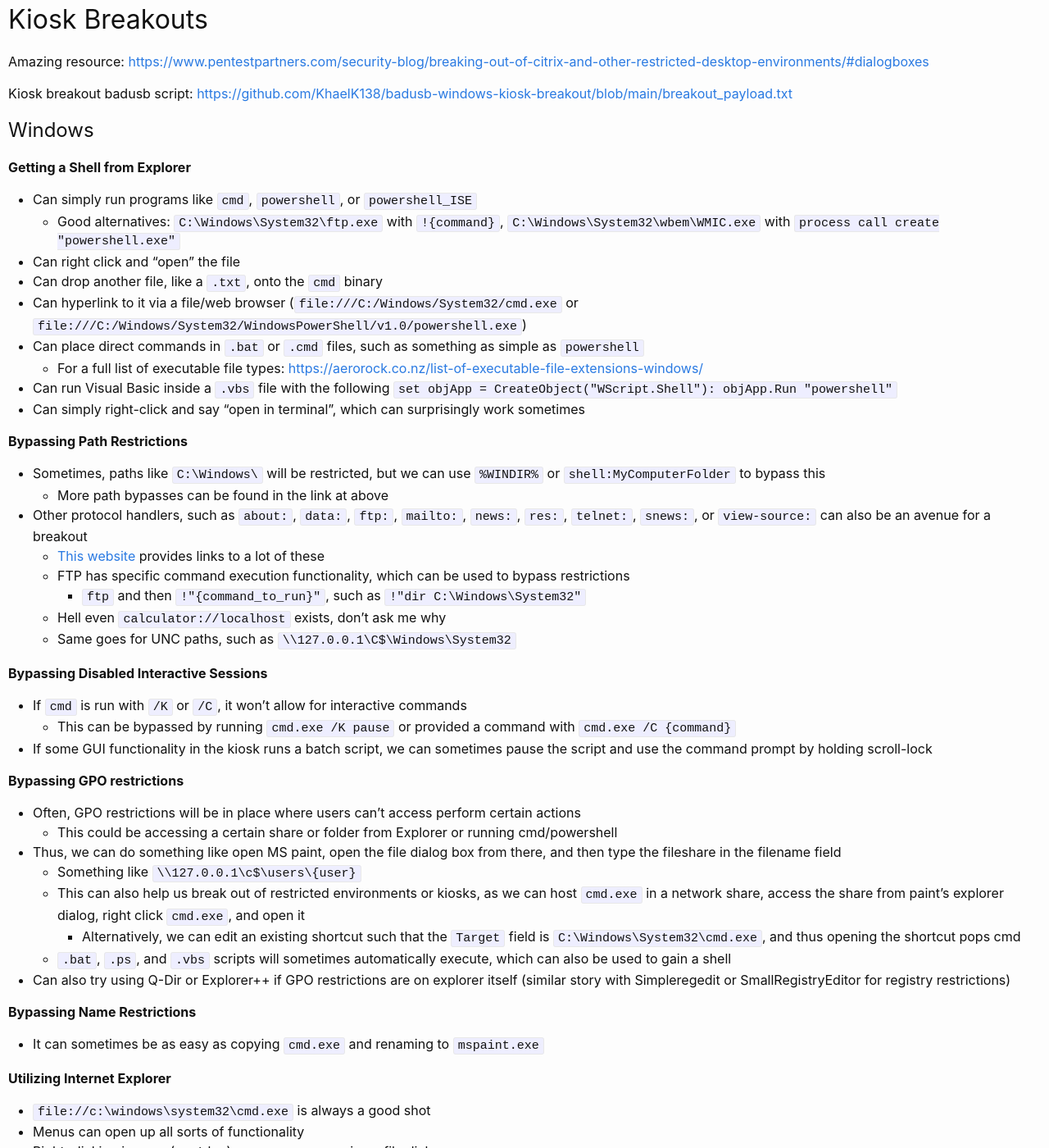
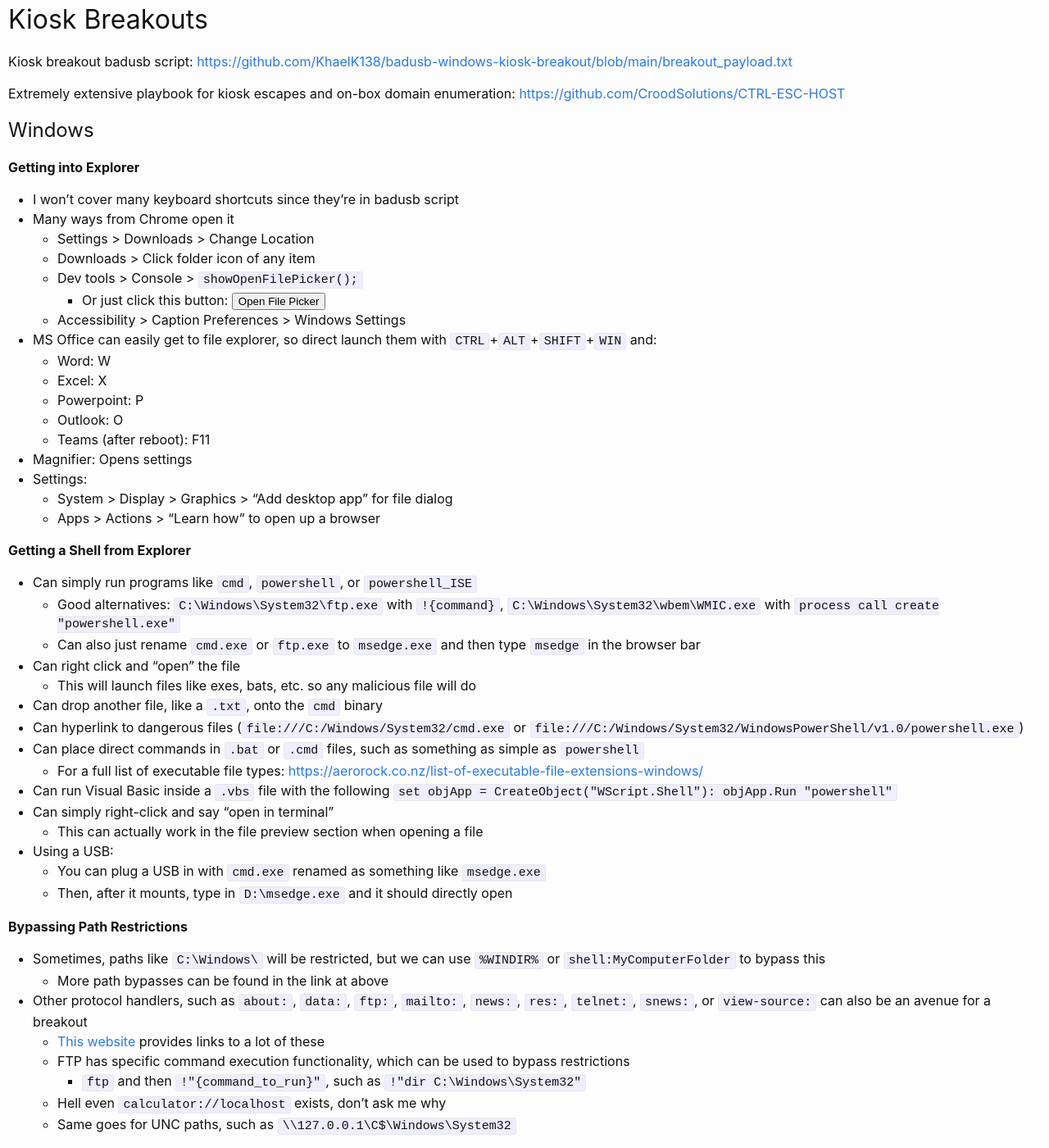
Before and after one commit to KhaelK138/KhaelK138.github.io, a Jekyll site: the page built from markdown/KioskBreakouts.md, in a window 1280 px wide and 1400 px high. Shown: the whole window at 82% size. Built offline with Jekyll 4.4.1, drawn with Linux system fonts in a browser that asks for light colours; some of the changed text lies outside the part shown.

Commit message:
updated kiosk notes

```diff
--- a/markdown/KioskBreakouts.md
+++ b/markdown/KioskBreakouts.md
@@ -3,22 +3,47 @@
 pagetitle: Kiosk Breakouts
 ---
 
-Amazing resource: [https://www.pentestpartners.com/security-blog/breaking-out-of-citrix-and-other-restricted-desktop-environments/#dialogboxes](https://www.pentestpartners.com/security-blog/breaking-out-of-citrix-and-other-restricted-desktop-environments/#dialogboxes)
-
 Kiosk breakout badusb script: [https://github.com/KhaelK138/badusb-windows-kiosk-breakout/blob/main/breakout_payload.txt](https://github.com/KhaelK138/badusb-windows-kiosk-breakout/blob/main/breakout_payload.txt)
 
+Extremely extensive playbook for kiosk escapes and on-box domain enumeration: [https://github.com/CroodSolutions/CTRL-ESC-HOST](https://github.com/CroodSolutions/CTRL-ESC-HOST)
+
 ## Windows
+
+**Getting into Explorer**
+- I won't cover many keyboard shortcuts since they're in badusb script
+- Many ways from Chrome open it
+  - Settings > Downloads > Change Location
+  - Downloads > Click folder icon of any item
+  - Dev tools > Console > `showOpenFilePicker();`
+    - Or just click this button: <button onclick="showOpenFilePicker()">Open File Picker</button>
+  - Accessibility > Caption Preferences > Windows Settings
+- MS Office can easily get to file explorer, so direct launch them with `CTRL`+`ALT`+`SHIFT`+`WIN` and:
+  - Word: W
+  - Excel: X
+  - Powerpoint: P
+  - Outlook: O
+  - Teams (after reboot): F11
+- Magnifier: Opens settings
+- Settings:
+  - System > Display > Graphics > "Add desktop app" for file dialog
+  - Apps > Actions > "Learn how" to open up a browser
 
 **Getting a Shell from Explorer**
 - Can simply run programs like `cmd`, `powershell`, or `powershell_ISE`
   - Good alternatives: `C:\Windows\System32\ftp.exe` with `!{command}`, `C:\Windows\System32\wbem\WMIC.exe` with `process call create "powershell.exe"`
+  - Can also just rename `cmd.exe` or `ftp.exe` to `msedge.exe` and then type `msedge` in the browser bar
 - Can right click and "open" the file
+  - This will launch files like exes, bats, etc. so any malicious file will do
 - Can drop another file, like a `.txt`, onto the `cmd` binary
-- Can hyperlink to it via a file/web browser (`file:///C:/Windows/System32/cmd.exe` or `file:///C:/Windows/System32/WindowsPowerShell/v1.0/powershell.exe`)
+- Can hyperlink to dangerous files (`file:///C:/Windows/System32/cmd.exe` or `file:///C:/Windows/System32/WindowsPowerShell/v1.0/powershell.exe`)
 - Can place direct commands in `.bat` or `.cmd` files, such as something as simple as `powershell`
   - For a full list of executable file types: [https://aerorock.co.nz/list-of-executable-file-extensions-windows/](https://aerorock.co.nz/list-of-executable-file-extensions-windows/)
 - Can run Visual Basic inside a `.vbs` file with the following `set objApp = CreateObject("WScript.Shell"): objApp.Run "powershell"`
-- Can simply right-click and say "open in terminal", which can surprisingly work sometimes
+- Can simply right-click and say "open in terminal"
+  - This can actually work in the file preview section when opening a file
+- Using a USB:
+  - You can plug a USB in with `cmd.exe` renamed as something like `msedge.exe`
+  - Then, after it mounts, type in `D:\msedge.exe` and it should directly open
 
 **Bypassing Path Restrictions**
 - Sometimes, paths like `C:\Windows\` will be restricted, but we can use `%WINDIR%` or `shell:MyComputerFolder` to bypass this
@@ -65,6 +90,12 @@
   - RGB pixels in order: `10 0 0`, `13 10 13`, `100 109 99`, `120 101 46`, `0 0 101`, `0 0 0`
 - Then, save as a 24-bit Bitmap and rename to a `.bat` file
 - Finally, open the batch file
+
+**Touchscreen Kiosks**
+- Just sorta swipe your hand all over it
+- Swipe around with 3/4/5 fingers
+- Hold down all four corners at once
+- Getting a keyboard if only touchscreen: Settings > Accessibility > Keyboard (scroll down) > On-screen keyboard
 
 **MS Office Macros**
 - We can often get a powershell Window by creating a `docx` file, opening it, and running a macro
```
Also changed, not shown: markdown/WindowsPrivilegeEscalation.md (+6 -1 lines).
